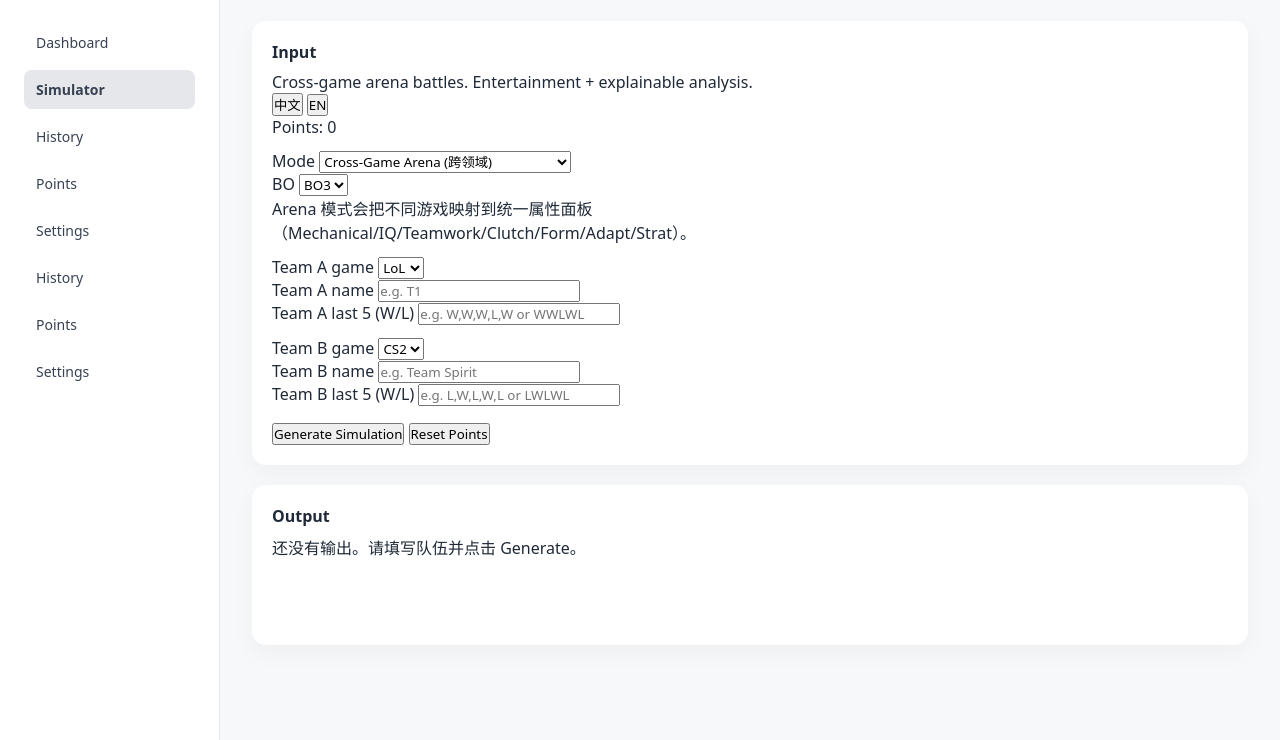
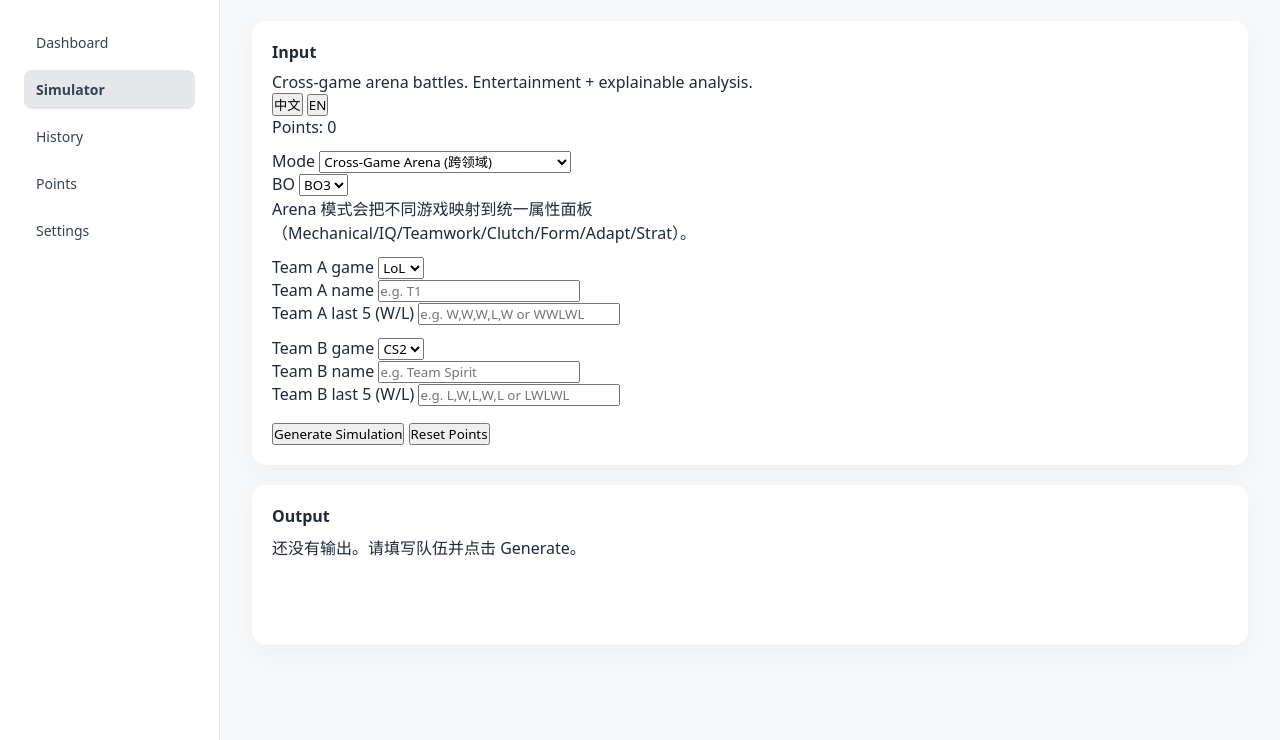
Before and after one commit to strangeliang/ESboard, a plain HTML site: page dashboard/simulator.html in a window 1280 px wide. Shown: the part 60-800 px from the top of the page. Drawn offline with Linux system fonts and the light colour scheme.

Commit message:
Update simulator.html

```diff
--- a/dashboard/simulator.html
+++ b/dashboard/simulator.html
@@ -13,14 +13,10 @@
     <!-- Sidebar -->
     <aside class="sidebar">
       <div class="logo">ESboard</div>
-    <nav class="menu">
+
       <nav class="menu">
         <a href="/dashboard/">Dashboard</a>
         <a href="/dashboard/simulator.html">Simulator</a>
-  <a href="/dashboard/history.html">History</a>
-  <a href="/dashboard/points.html">Points</a>
-  <a href="/dashboard/settings.html">Settings</a>
-</nav>
         <a href="/dashboard/history.html">History</a>
         <a href="/dashboard/points.html">Points</a>
         <a href="/dashboard/settings.html">Settings</a>
@@ -29,12 +25,13 @@
 
     <!-- Main -->
     <main class="main">
-
+      <!-- Top Bar -->
       <header class="topbar">
         <h1>Simulator</h1>
         <div class="user">👤</div>
       </header>
 
+      <!-- Content -->
       <section class="content">
 
         <!-- Input -->
@@ -47,6 +44,7 @@
                   Cross-game arena battles. Entertainment + explainable analysis.
                 </div>
               </div>
+
               <div class="arena-right">
                 <div class="lang">
                   <button id="btnZh" type="button">中文</button>
@@ -56,7 +54,7 @@
               </div>
             </div>
 
-          <!-- ===== 你原 page-arena 的 Input 表单：原封不动搬过来（id 保持不变） ===== -->
+            <!-- ===== 原 page-arena 的 Input 表单（id 保持不变）===== -->
             <div class="row" style="margin-top:12px;">
               <div>
                 <label>Mode</label>
@@ -88,10 +86,12 @@
                   <option value="cs">CS2</option>
                 </select>
               </div>
+
               <div>
                 <label>Team A name</label>
                 <input id="teamAName" placeholder="e.g. T1" />
               </div>
+
               <div>
                 <label>Team A last 5 (W/L)</label>
                 <input id="teamALast5" placeholder="e.g. W,W,W,L,W or WWLWL" />
@@ -106,10 +106,12 @@
                   <option value="cs" selected>CS2</option>
                 </select>
               </div>
+
               <div>
                 <label>Team B name</label>
                 <input id="teamBName" placeholder="e.g. Team Spirit" />
               </div>
+
               <div>
                 <label>Team B last 5 (W/L)</label>
                 <input id="teamBLast5" placeholder="e.g. L,W,L,W,L or LWLWL" />
@@ -136,9 +138,12 @@
                   <div class="big" id="outMatchTitle"></div>
                   <div class="muted" id="outModeNote"></div>
                 </div>
+
                 <div class="statbox" style="min-width:280px;">
                   <div class="muted">Win Probability</div>
-                <div class="big"><span id="outWinA">50</span>% - <span id="outWinB">50</span>%</div>
+                  <div class="big">
+                    <span id="outWinA">50</span>% - <span id="outWinB">50</span>%
+                  </div>
                   <div class="muted" id="outWinnerText"></div>
                 </div>
               </div>
@@ -150,6 +155,7 @@
                   <div class="muted"><span id="outTeamAGame"></span></div>
                   <div id="outStatsA"></div>
                 </div>
+
                 <div class="statbox">
                   <div class="big" id="outTeamBName">Team B</div>
                   <div class="muted"><span id="outTeamBGame"></span></div>
@@ -175,33 +181,20 @@
 
       </section>
 
-    <!-- 关键：加载你原来的逻辑 -->
-    <script src="../app.js"></script>
+      <!-- ✅ 自动高亮 Sidebar（不用手写 active） -->
+      <script>
+        (function () {
+          const path = location.pathname === "/dashboard" ? "/dashboard/" : location.pathname;
+          document.querySelectorAll(".menu a").forEach(a => a.classList.remove("active"));
+          const link = document.querySelector(`.menu a[href="${path}"]`);
+          if (link) link.classList.add("active");
+        })();
+      </script>
+
+      <!-- ✅ 关键：加载你原来的逻辑（注意 simulator 在 dashboard/，所以用 ../app.js） -->
+      <script defer src="../app.js"></script>
+
     </main>
   </div>
 </body>
 </html>
-<script>
-  (function () {
-    const path = location.pathname;
-
-    // 移除全部 active
-    document.querySelectorAll(".menu a").forEach(a => a.classList.remove("active"));
-
-    // 根据当前路径，找到对应链接并加 active
-    // 兼容 /dashboard/ 和 /dashboard/index.html
-    const normalize = (p) => (p === "/dashboard" ? "/dashboard/" : p);
-
-    const p = normalize(path);
-
-    let selector = '';
-    if (p === "/dashboard/" || p === "/dashboard/index.html") {
-      selector = '.menu a[href="/dashboard/"]';
-    } else {
-      selector = `.menu a[href="${p}"]`;
-    }
-
-    const activeLink = document.querySelector(selector);
-    if (activeLink) activeLink.classList.add("active");
-  })();
-</script>
```
Lines whose indentation alone changed are shown as unchanged.
